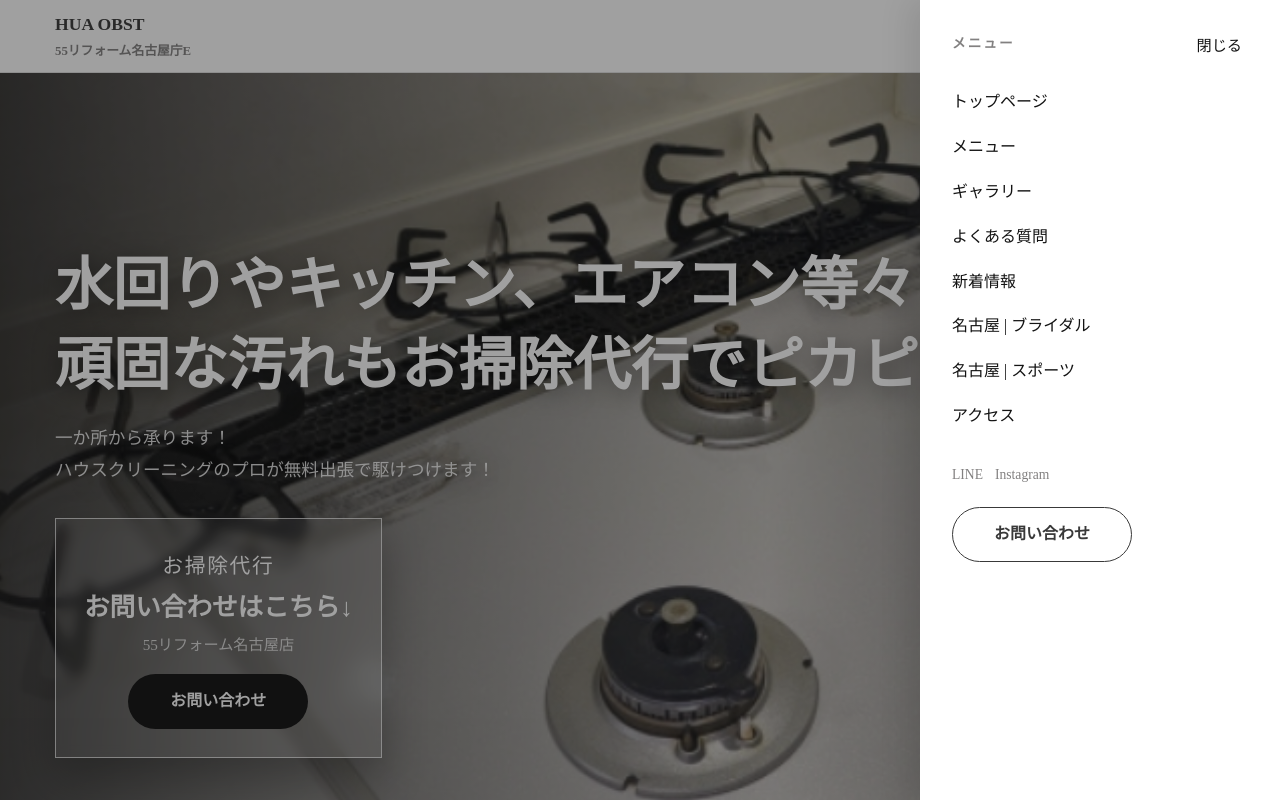
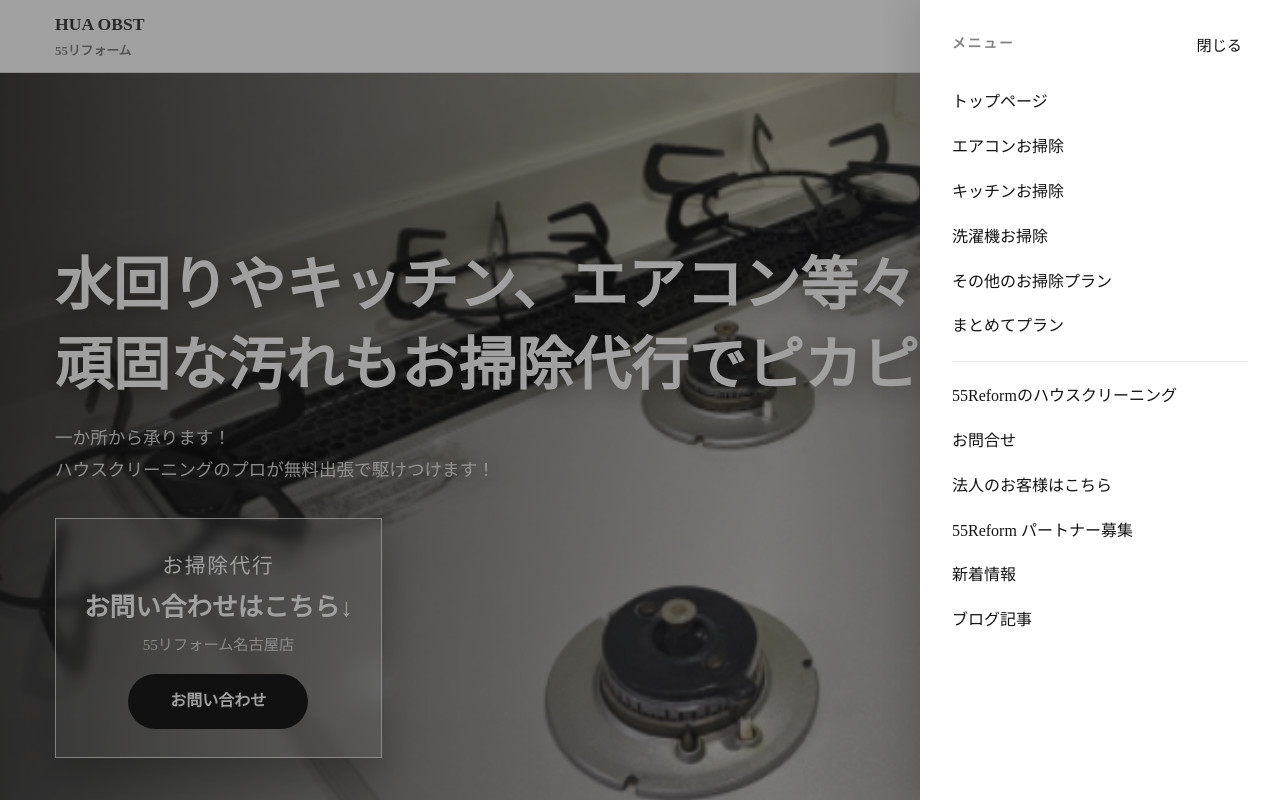
Before and after one commit to NakayamaNaoto/house-cleaning, a React (Vite) app: page / in a window 1280 px wide. Both pictures are taken after a click on the button "メニューを開く". Shown: the top 800 px of the page. Built offline with nearby package versions, Linux system fonts and the light colour scheme.

Commit message:
ハンバーガーメニューの内容を更新

```diff
--- a/src/components/layout/Header.scss
+++ b/src/components/layout/Header.scss
@@ -98,11 +98,19 @@
             z-index: 1;
 
             .main-nav {
-                ul {
+                display: flex;
+                flex-direction: column;
+                gap: 1rem;
+
+                &__list {
                     flex-direction: column;
                     align-items: flex-start;
                     gap: 1rem;
                     font-size: 1rem;
+                }
+
+                &__divider {
+                    margin: 0.25rem 0;
                 }
             }
         }
@@ -130,13 +138,23 @@
     }
 
     .main-nav {
-        ul {
+        display: flex;
+        flex-direction: column;
+        gap: 1.25rem;
+
+        &__list {
             display: flex;
             list-style: none;
             gap: 1.5rem;
             padding: 0;
             margin: 0;
             font-size: 0.9rem;
+        }
+
+        &__divider {
+            border: 0;
+            border-top: 1px solid var(--color-border);
+            opacity: 0.75;
         }
     }
 
--- a/src/components/layout/Header.tsx
+++ b/src/components/layout/Header.tsx
@@ -1,5 +1,5 @@
 import { useState } from "react";
-import { primaryLinks, socialLinks } from "../../data/content";
+import { primaryLinks, secondaryLinks } from "../../data/content";
 import "./Header.scss";
 
 const Header = () => {
@@ -18,7 +18,7 @@ const Header = () => {
             <div className="container header__inner">
                 <a className="brand" href="/">
                     <span className="brand__title">HUA OBST</span>
-                    <span className="brand__subtitle">55リフォーム名古屋庁E</span>
+                    <span className="brand__subtitle">55リフォーム</span>
                 </a>
 
                 <button className="header__menu-toggle" type="button" aria-label={isMenuOpen ? "メニューを閉じる" : "メニューを開く"} aria-expanded={isMenuOpen} aria-controls="header-menu-content" onClick={toggleMenu}>
@@ -41,7 +41,7 @@ const Header = () => {
                         </div>
 
                         <nav className="main-nav" aria-label="メインメニュー">
-                            <ul>
+                            <ul className="main-nav__list">
                                 {primaryLinks.map((link) => (
                                     <li key={link.href}>
                                         <a href={link.href} onClick={closeMenu}>
@@ -50,20 +50,17 @@ const Header = () => {
                                     </li>
                                 ))}
                             </ul>
+                            <div className="main-nav__divider" role="separator" aria-hidden="true" />
+                            <ul className="main-nav__list main-nav__list--secondary" aria-label="その他のリンク">
+                                {secondaryLinks.map((link) => (
+                                    <li key={link.href}>
+                                        <a href={link.href} onClick={closeMenu}>
+                                            {link.label}
+                                        </a>
+                                    </li>
+                                ))}
+                            </ul>
                         </nav>
-
-                        <div className="header__actions header__actions--stacked">
-                            <div className="social-links" aria-label="SNS">
-                                {socialLinks.map((link) => (
-                                    <a key={link.href} href={link.href} target="_blank" rel="noreferrer" onClick={closeMenu}>
-                                        {link.label}
-                                    </a>
-                                ))}
-                            </div>
-                            <a className="btn btn--ghost" href="/contact/" onClick={closeMenu}>
-                                お問い合わせ
-                            </a>
-                        </div>
                     </div>
                 </div>
             )}
--- a/src/data/content.ts
+++ b/src/data/content.ts
@@ -2,20 +2,20 @@ import type { ContactInfo, GridCard, NavigationLink } from "../types/content";
 
 export const primaryLinks: NavigationLink[] = [
     { label: "トップページ", href: "/" },
-    { label: "メニュー", href: "/menu/" },
-    { label: "ギャラリー", href: "/gallery/" },
-    { label: "よくある質問", href: "/faq/" },
-    { label: "新着情報", href: "/new_page/" },
-    { label: "名古屋 | ブライダル", href: "/bridal/" },
-    { label: "名古屋 | スポーツ", href: "/sports/" },
-    { label: "アクセス", href: "/access/" },
+    { label: "エアコンお掃除", href: "/air-conditioner/" },
+    { label: "キッチンお掃除", href: "/kitchen/" },
+    { label: "洗濯機お掃除", href: "/washing-machine/" },
+    { label: "その他のお掃除プラン", href: "/other-plans/" },
+    { label: "まとめてプラン", href: "/set-plans/" },
 ];
 
 export const secondaryLinks: NavigationLink[] = [
-    { label: "お問い合わせ", href: "/contact/" },
-    { label: "用語集", href: "/dictionary/" },
-    { label: "プライバシーポリシー", href: "/privacy_policy/" },
-    { label: "サイトマップ", href: "/sitemap/" },
+    { label: "55Reformのハウスクリーニング", href: "/contact/" },
+    { label: "お問合せ", href: "/dictionary/" },
+    { label: "法人のお客様はこちら", href: "/privacy_policy/" },
+    { label: "55Reform パートナー募集", href: "/sitemap/" },
+    { label: "新着情報", href: "/sitemap/" },
+    { label: "ブログ記事", href: "/sitemap/" },
 ];
 
 export const socialLinks = [
--- a/src/main.tsx
+++ b/src/main.tsx
@@ -6,5 +6,5 @@ import App from "./App";
 createRoot(document.getElementById("root")!).render(
     <StrictMode>
         <App />
-    </StrictMode>,
+    </StrictMode>
 );
```
